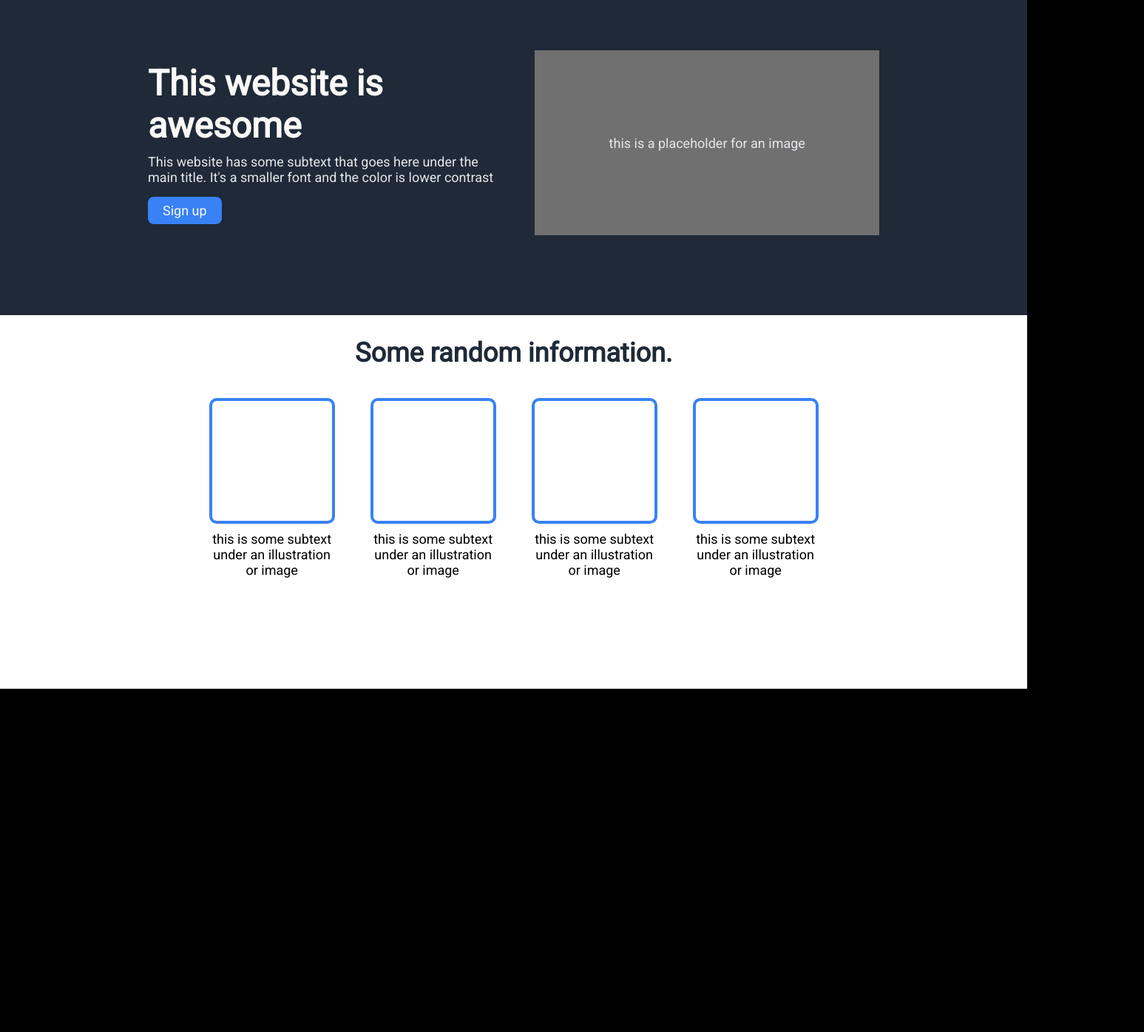
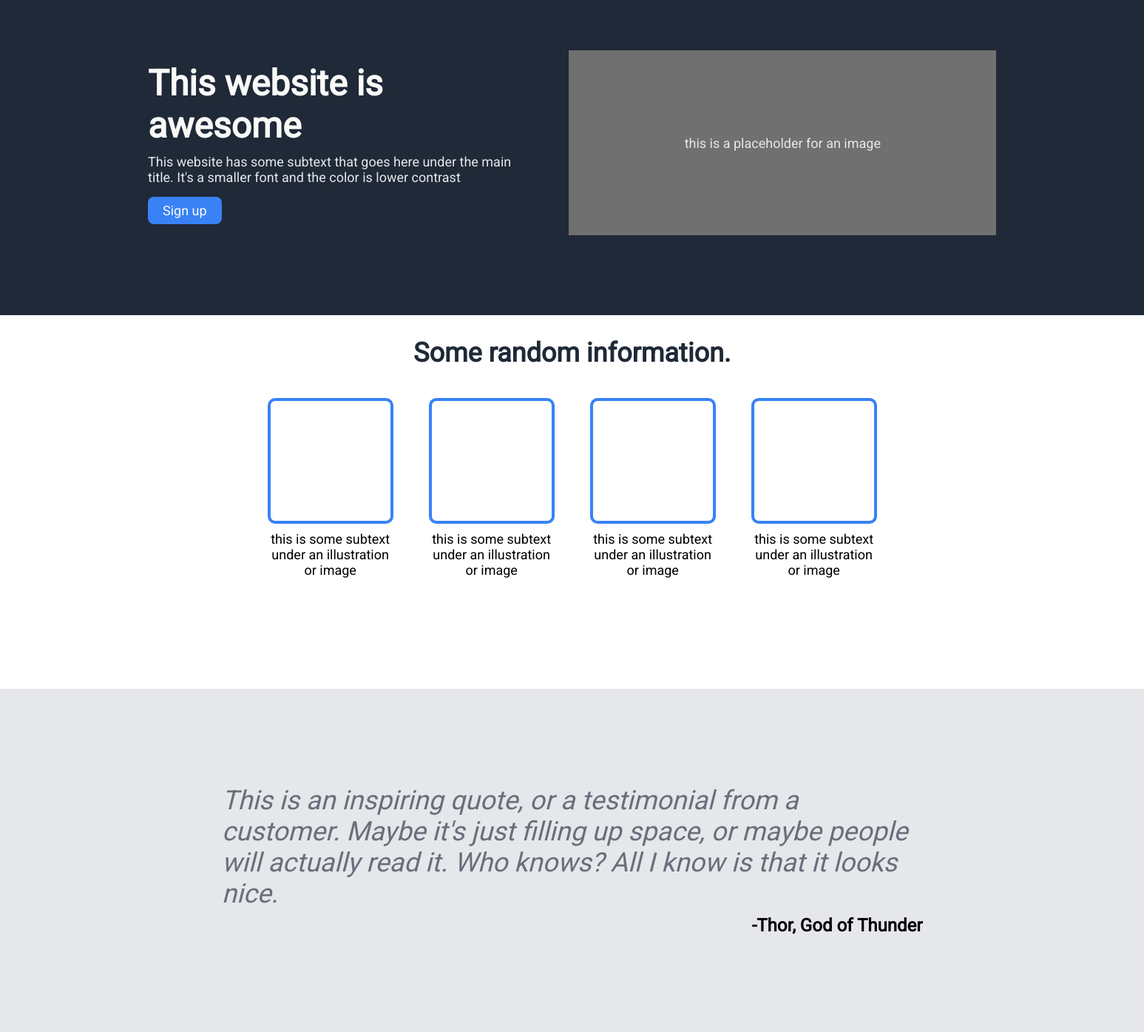
Before and after one commit to Badr105/Odin-Landing-Project, a plain HTML site: page index.html in a window 1280 px wide. Shown: the part 68-1463 px from the top of the page at 74% size, 1547 px wide, since content can reach past the window. Before the commit the page ends 999 px from the top, so only its background shows below. Drawn offline with Linux system fonts and the light colour scheme.

Commit message:
Added the quote section of the webpage wiht styling

```diff
--- a/index.html
+++ b/index.html
@@ -51,5 +51,10 @@
                 </div>
             </div>
         </div>
+
+        <div class="quote">
+            <p class="text">This is an inspiring quote, or a testimonial from a customer. Maybe it's just filling up space, or maybe people will actually read it. Who knows? All I know is that it looks nice.</p>
+            <p class="from">-Thor, God of Thunder</p>
+        </div>
     </body>
 </html>
--- a/style.css
+++ b/style.css
@@ -7,7 +7,7 @@
 
 body {
     background-color: black;
-        justify-self: baseline;
+    justify-self: baseline;
 }
 
 .hero, .footer {
@@ -28,7 +28,7 @@ body {
 
 .body {
     margin: 100px 0;
-    gap: 2em;
+    gap: 2.5rem;
 }
 
 .main {
@@ -55,7 +55,7 @@ button {
 
 .img {
     background-color: rgb(112, 112, 112);
-    width: 750px;
+    width: 900px;
     height: 250px;
     padding: 50px 70px;
     display: flex;
@@ -110,3 +110,24 @@ ul {
     width: 170px;
     text-align: center;
 }
+
+.quote {
+    background-color: #e5e7eb;
+    font-size: 36px;
+    padding: 130px 300px;
+
+}
+
+.text {
+    color: #1f2937a1;
+    font-style: italic;
+    font-weight: 100;
+}
+
+.from {
+    font-size: 24px;
+    font-weight: 900;
+    padding-top: 8px;
+    display: flex;
+    justify-content: end;
+}
```
